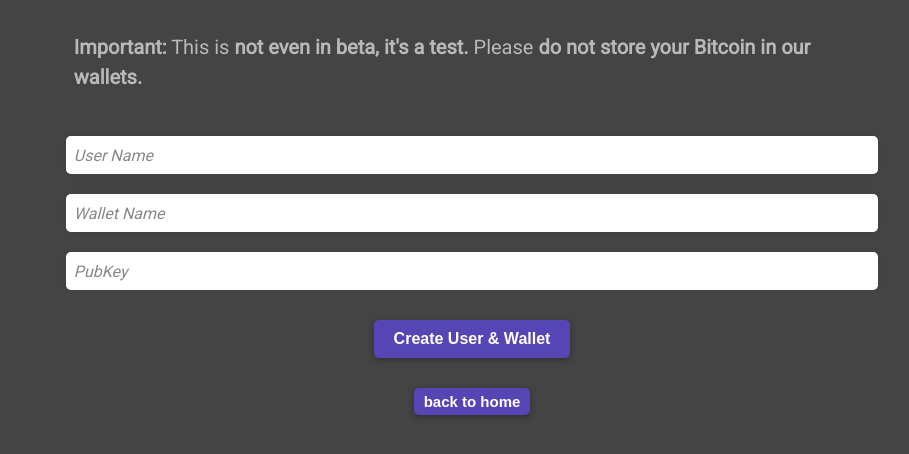
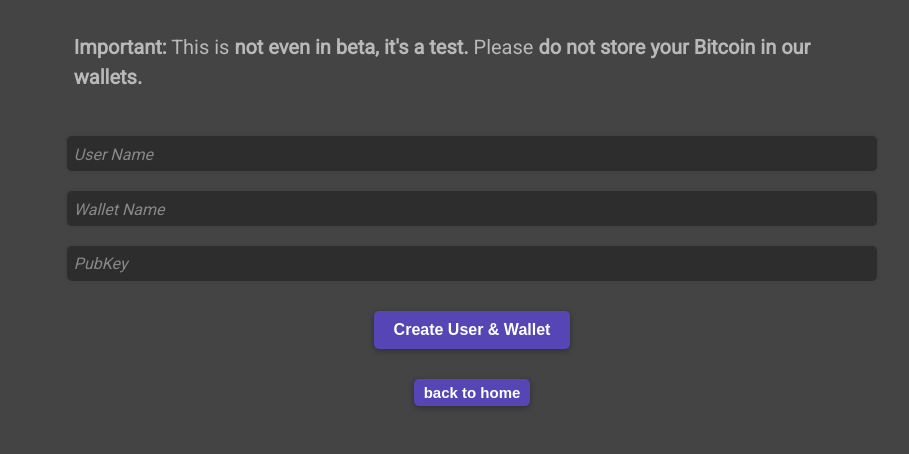
Before and after one commit to iefanx/zapit-signup, a website: page public/index.html in a window 1280 px wide. Shown: the part 62-516 px from the top of the page, without its empty margins (168-1077 px from the left). Drawn offline with Linux system fonts and the light colour scheme.

Commit message:
Update style.css

```diff
--- a/public/style.css
+++ b/public/style.css
@@ -84,14 +84,16 @@
   input[type="text"],
   input[type="password"] {
     width: 90%;
-    padding: 0.5rem;
+    padding: 0.4rem;
     font-size: 1.2rem;
     border-radius: 0.3rem;
     border: none;
     box-shadow: 0 0 5px rgba(0, 0, 0, 0.1);
-    margin: 0.2rem auto;
+    margin: 0.1rem auto;
     display: block;
-    margin-top: 10px;
+    background-color: #2d2d2d;
+    margin-top: 0%;
+    color: white;
   }
 
   input[type="password"] {
```
